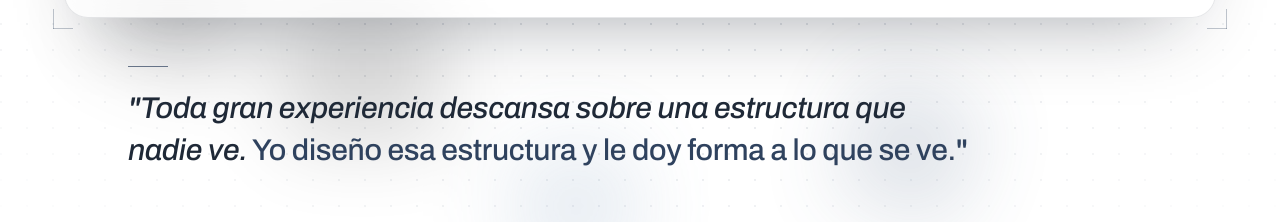
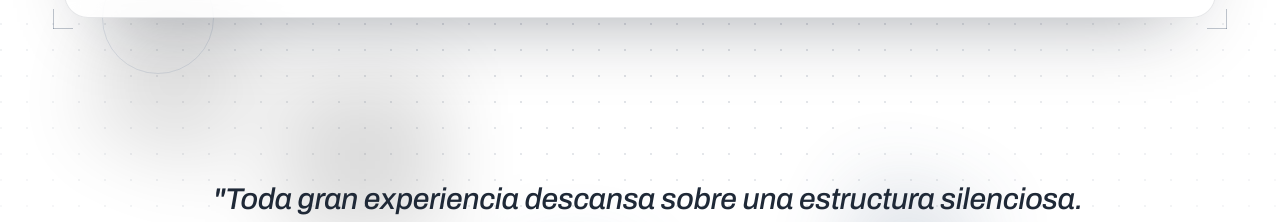
Before and after one commit to everj01/portfolio, an Astro site: page / in a window 1280 px wide. Shown: the part 679-901 px from the top of the page. Built offline with nearby package versions, Linux system fonts and the light colour scheme; Astro itself is replaced by a stand-in of ours; no server answers.

Commit message:
Cambio de la frase en la primera seccion

```diff
--- a/src/components/SobreMi.astro
+++ b/src/components/SobreMi.astro
@@ -209,11 +209,11 @@ const certsExterno = Boolean(urlCerts);
     {/* ---------- Frase ---------- */}
     <div class="reveal mt-10 px-6 sm:mt-12 sm:px-12 lg:ps-16" style="--d: 0.55s">
       <p
-        class="max-w-[46ch] font-display text-[clamp(1.25rem,2.4vw,1.875rem)] font-medium leading-[1.4] tracking-[-0.01em] text-balance text-gray-800 sm:max-w-[52ch] dark:text-gray-100"
+        class="max-w-[100%] font-display text-[clamp(1.25rem,2.4vw,1.875rem)] font-medium leading-[1.4] tracking-[-0.01em] text-center text-gray-800 sm:max-w-[52ch] dark:text-gray-100 mx-auto mt-[10rem]"
       >
-        <span class="mb-5 block h-px w-10 bg-accent/70" aria-hidden="true"></span>
-        <i class="italic">"Toda gran experiencia descansa sobre una estructura que nadie ve.</i>
-        <span class="text-accent">Yo diseño esa estructura y le doy forma a lo que se ve."</span>
+
+        <i class="italic">"Toda gran experiencia descansa sobre una estructura silenciosa.</i>
+        <span class="text-accent">Diseñar lo que nadie ve y darle forma a lo que se siente es mi trabajo"</span>
       </p>
     </div>
   </div>
```
